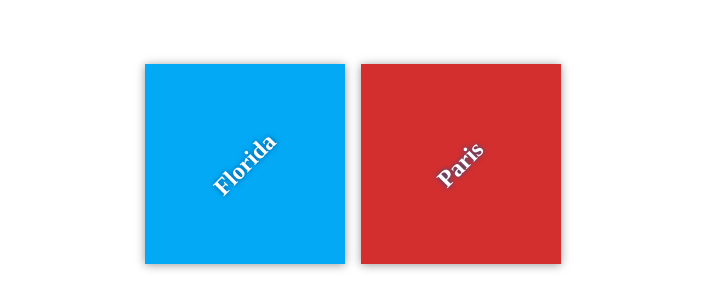
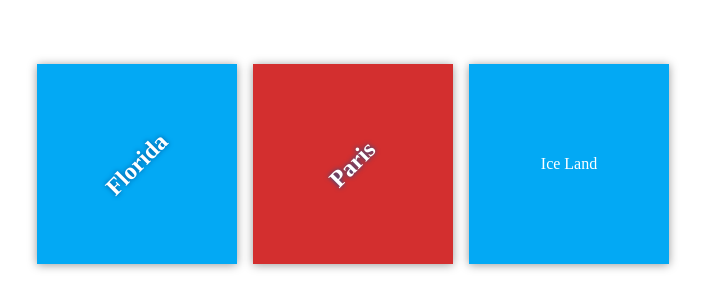
Before and after one commit to simmi9/my-travel-plans, a plain HTML site: page index.html in a window 1280 px wide. Shown: the part 236-544 px from the top of the page, without its empty margins (287-992 px from the left). Drawn offline with Linux system fonts and the light colour scheme; files that its build step writes are made by us from their sources.

Commit message:
"Add starting destinations"

```diff
--- a/index.html
+++ b/index.html
@@ -17,6 +17,10 @@
             <div class="destination" id="paris">
                 <h2>Paris</h2>
             </div>
+
+            <div class="destination" id="iceland"
+                <h2>Ice Land</h2>
+            </div>
         </div>
     </div>
 
```
